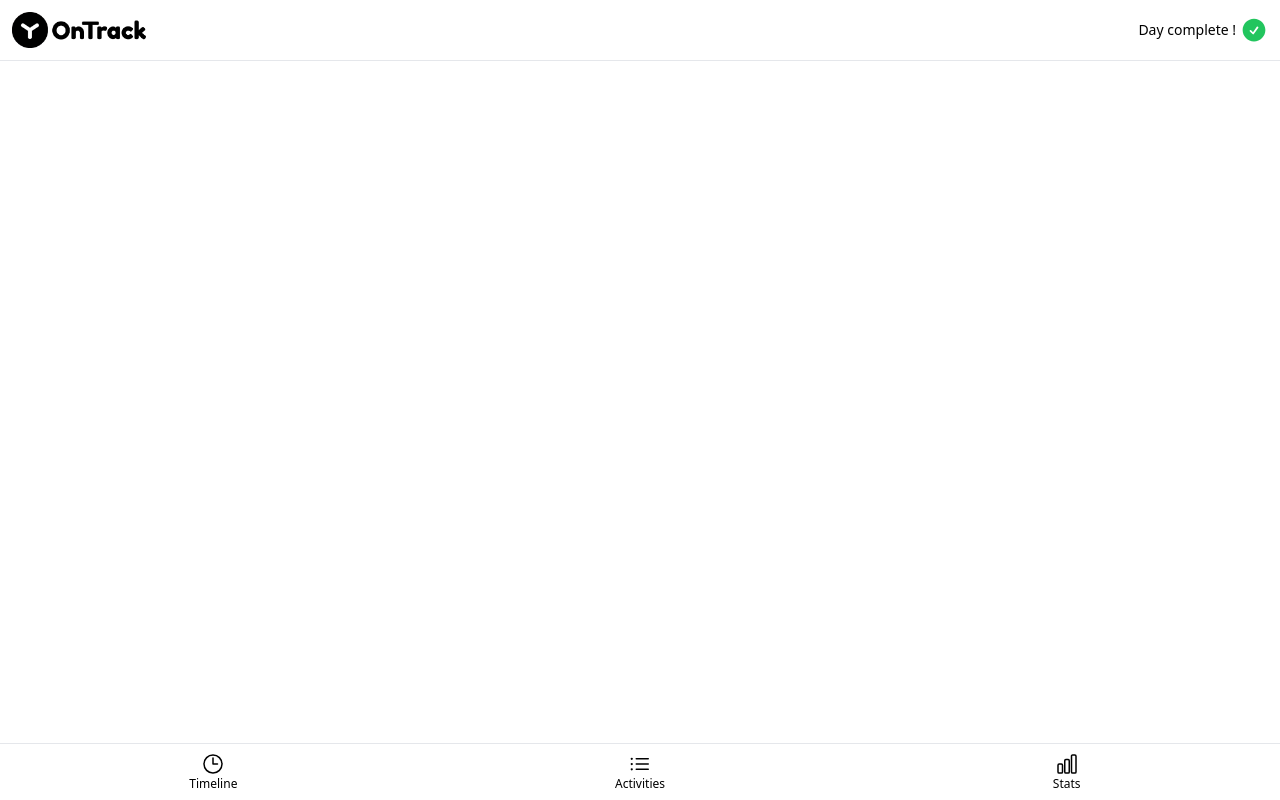
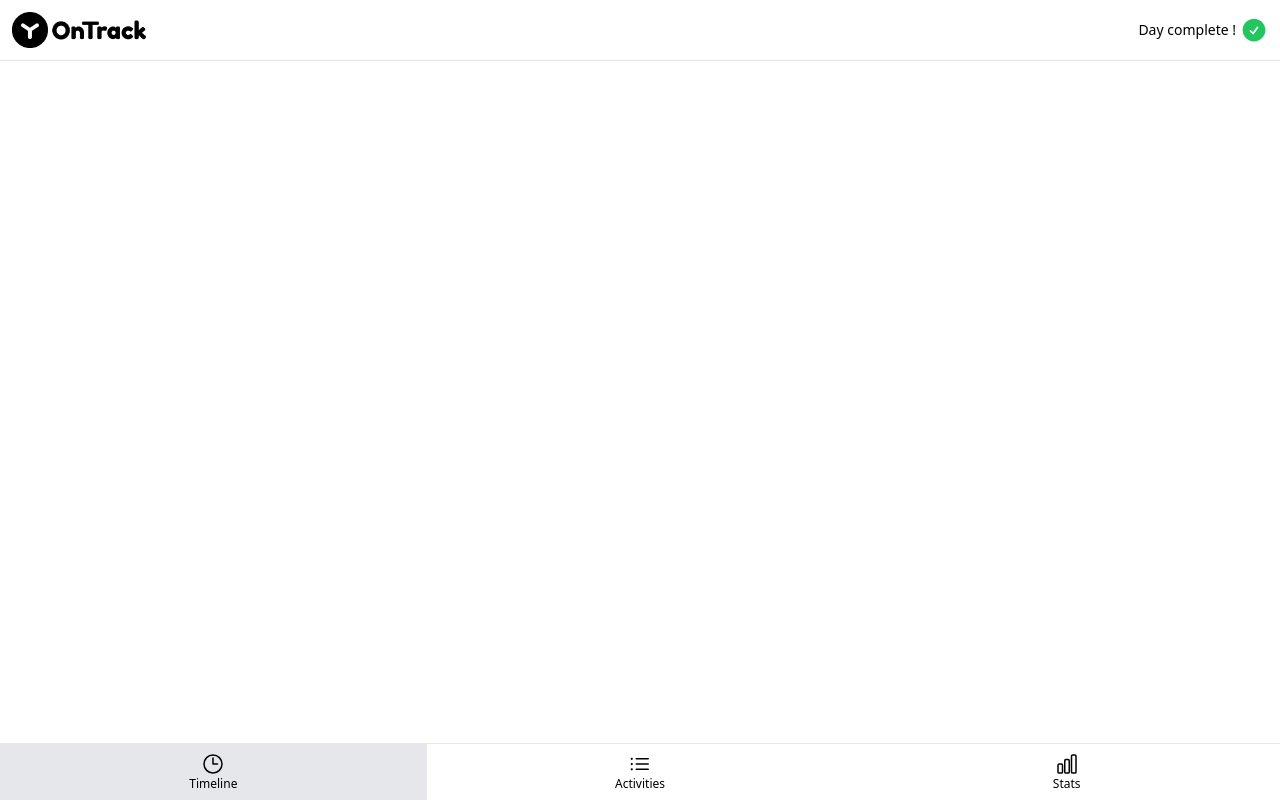
Before and after one commit to Daniil161russ/onTrack, a Vue app in the folder ontrack/: page / in a window 1280 px wide. Built offline with nearby package versions, Linux system fonts and the light colour scheme.

Commit message:
feat: added nav menu handler

```diff
--- /dev/null
+++ b/ontrack/src/components/NavItem.vue
@@ -0,0 +1,13 @@
+<script>
+export default {
+  inheritAttrs: false
+}
+</script>
+
+<template>
+  <li class="flex-1">
+    <a v-bind="$attrs" class="flex flex-col items-center p-2 text-xs capitalize">
+      <slot></slot>
+    </a>
+  </li>
+</template>
--- a/ontrack/src/components/TheNav.vue
+++ b/ontrack/src/components/TheNav.vue
@@ -1,21 +1,29 @@
 <script setup>
+import { ref } from 'vue'
 import { ClockIcon, ListBulletIcon, ChartBarIcon } from '@heroicons/vue/24/outline'
+import NavItem from './NavItem.vue'
 
 const navItems = {
   timeline: ClockIcon,
   activities: ListBulletIcon,
   stats: ChartBarIcon
 }
+
+const currentPage = ref('timeline')
 </script>
 
 <template>
   <nav class="sticky bottom-0 z-10 bg-white">
     <ul class="flex items-center justify-around border-t">
-      <li v-for="(icon, page) in navItems" class="flex-1">
-        <a :href="`#${page}`" class="flex flex-col items-center p-2 text-xs capitalize">
-          <component :is="icon" class="h-6 w-6" /> {{ page }}
-        </a>
-      </li>
+      <NavItem
+        v-for="(icon, page) in navItems"
+        :key="page"
+        :href="`#${page}`"
+        :class="{ 'bg-gray-200 pointer-events-none': currentPage === page }"
+        @click="currentPage = page"
+      >
+        <component :is="icon" class="h-6 w-6" /> {{ page }}
+      </NavItem>
     </ul>
   </nav>
 </template>
```
